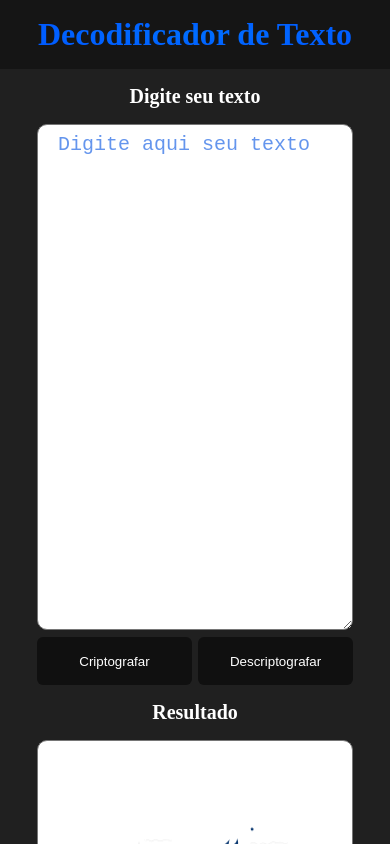
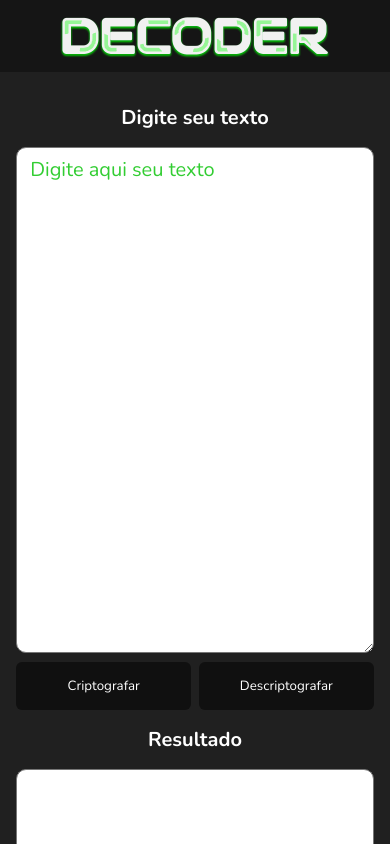
Before and after one commit to glgio7/ChallengeOne-Decodificador, a plain HTML site: page index.html in a window 390 px wide. Shown: the top 844 px of the page. Drawn offline with nearby package versions, Linux system fonts and the light colour scheme.

Commit message:
remaster

```diff
--- a/index.css
+++ b/index.css
@@ -1,20 +1,31 @@
+@import url('https://fonts.googleapis.com/css2?family=Nunito:wght@400;700&display=swap');
+
 * {
     margin: 0;
     padding: 0;
     box-sizing: border-box;
+    font-family: "Nunito", sans-serif;
+}
+
+img {
+    width: 100%;
+    height: 100%;
 }
 
 header {
     background-color: #151515;
-    padding: 1rem 5%;
+    height: 72px;
+    display: flex;
+    align-items: center;
 }
 
 h1 {
-    background: radial-gradient(rgb(0, 110, 255), rgb(0, 81, 255));
-    -webkit-text-fill-color: transparent;
-    -webkit-background-clip: text;
-    background-clip: text;
+    width: 330px;
+    height: 60px;
+}
 
+h1 img {
+    object-fit: contain;
 }
 
 h2 {
@@ -23,7 +34,6 @@ h2 {
 }
 
 body {
-    font-family: 'Ubuntu';
     color: #fff;
     background-color: #202020;
     max-width: 100vw;
@@ -32,7 +42,7 @@ body {
 
 .container {
     margin: 0 auto;
-    width: 90%;
+    padding: 1rem 2rem;
     display: flex;
     justify-content: space-between;
 }
@@ -66,8 +76,9 @@ textarea {
 textarea.active {
     background-image: none;
 }
-::placeholder{
-    color: cornflowerblue;
+
+::placeholder {
+    color: limegreen;
 }
 
 button {
@@ -102,7 +113,7 @@ button:active {
     width: 100%;
 }
 
-#copy:focus{
+#copy:focus {
     background: radial-gradient(rgba(50, 139, 255, 0.75), rgba(0, 81, 255, 0.75));
 }
 
@@ -115,22 +126,22 @@ button:active {
         'GRAD' 0,
         'opsz' 48
 }
+
 /* //////////// Mobile //////////// */
 @media screen and (max-width: 768px) {
     header {
-        padding: 1rem 0;
-        text-align: center;
+        justify-content: center;
     }
-
     .container {
         flex-direction: column;
+        padding: 1rem;
     }
 
     .result-box {
         text-align: center;
         display: flex;
         flex-direction: column;
-        width: 90%;
+        width: 100%;
         margin: 0 auto;
     }
 
@@ -138,7 +149,7 @@ button:active {
         text-align: center;
         display: flex;
         flex-direction: column;
-        width: 90%;
+        width: 100%;
         margin: 0 auto;
     }
 }
--- a/index.html
+++ b/index.html
@@ -14,7 +14,7 @@
 
 <body>
     <header>
-        <h1>Decodificador de Texto</h1>
+        <h1><img src="./img/decoder.png" alt="Decodificador de texto"></h1>
     </header>
     <div class="container">
         <div class="text-box">
```
Also changed, not shown: img/decoder.png (added).
